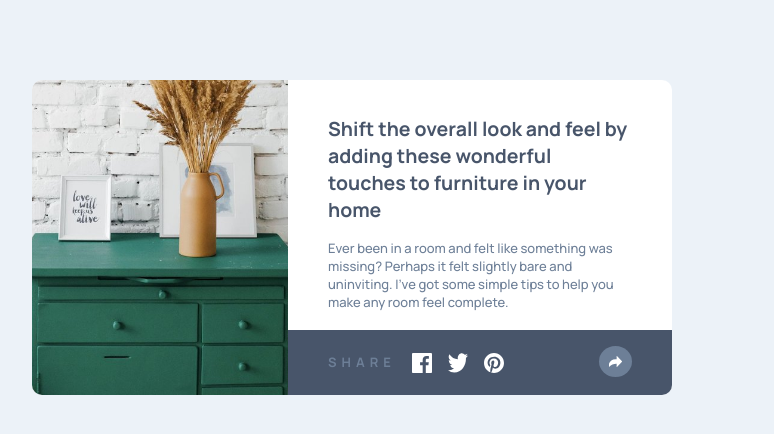
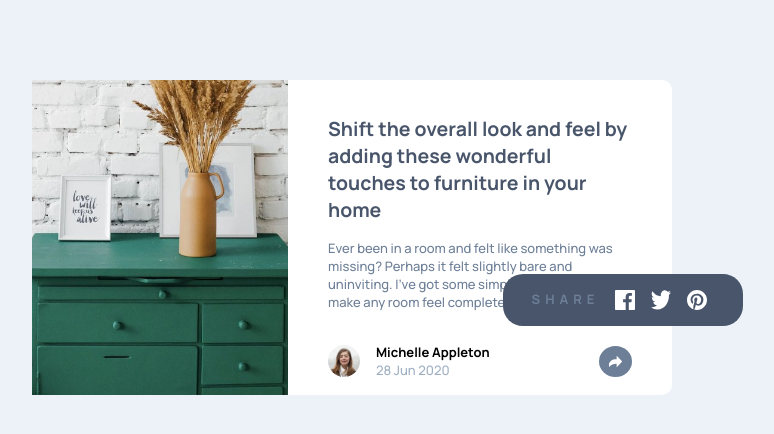
Before and after one commit to sidneyfrancois/article-preview-component, a plain HTML site: page index.html in a window 1280 px wide. Both pictures are taken after a click on the button 903 px from the left and 361 px from the top of the page. Shown: the whole page, without its empty margins (288-1062 px from the left). Drawn offline with Linux system fonts and the light colour scheme.

Commit message:
first implementation of floating menu on button event

```diff
--- a/index.html
+++ b/index.html
@@ -41,16 +41,18 @@
             />
             <p>Michelle Appleton <label>28 Jun 2020</label></p>
 
+            <div class="wrapper-button-float-menu">
               <button id="btn-share-toggle" class="btn-share">
                 <img class="svg" src="images/icon-share.svg" alt="share-icon" />
               </button>
-          </div>
               <div id="share-info" class="share-container">
                 <div class="social-media-icons">
-              <p>Share</p>
+                  Share
                   <img src="images/icon-facebook.svg" alt="" />
                   <img src="images/icon-twitter.svg" alt="" />
                   <img src="images/icon-pinterest.svg" alt="" />
+                </div>
+              </div>
             </div>
           </div>
         </div>
--- a/style.css
+++ b/style.css
@@ -115,7 +115,7 @@ main {
   padding: 1.4rem 2.5rem;
 }
 
-.share-container p {
+.share-container {
   text-transform: uppercase;
   letter-spacing: 5px;
   color: var(--desaturated-dark-blue);
@@ -130,13 +130,16 @@ main {
   display: flex;
 
   position: absolute;
+  left: 0;
   bottom: 0;
+  padding: 1.4rem 2.5rem;
 }
 
 .btn-share-active {
   position: absolute;
   right: 2.5rem;
   z-index: 1;
+  bottom: 1rem;
 
   background-color: var(--desaturated-dark-blue);
 }
@@ -153,17 +156,32 @@ main {
   filter: initial;
 }
 
-@media (min-width: 50rem) {
+@media (min-width: 53.125rem) {
   .card {
     flex-direction: row;
     width: 50%;
+    overflow: initial;
   }
 
-  .content {
+  .btn-share-active {
+    position: static;
+  }
+
+  .wrapper-button-float-menu {
+    position: relative;
   }
 
   .content h3 {
     font-size: 1.5em;
+  }
+
+  .share-container-active {
+    width: 15rem;
+    padding: 1rem 1.8rem;
+    border-radius: 20px;
+    top: -4.5rem;
+    left: -6rem;
+    bottom: auto;
   }
 
   .card > img {
```
Lines whose indentation alone changed are shown as unchanged.
